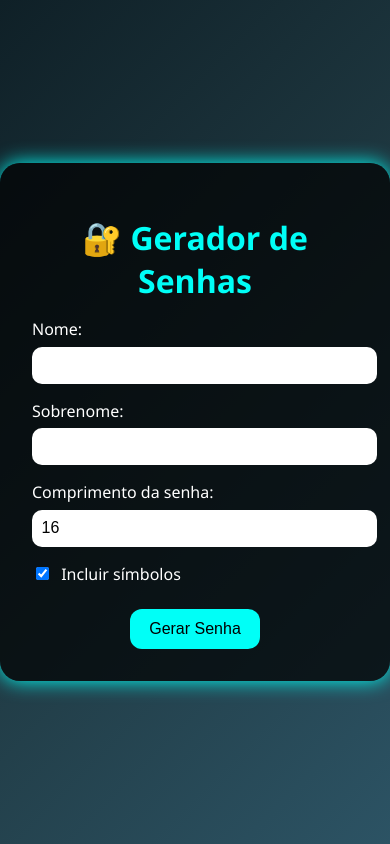
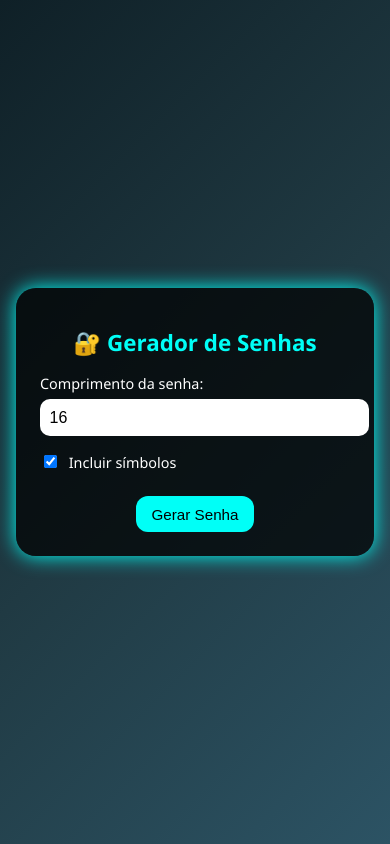
Before and after one commit to jacksonpessoas/gerador_senha, a Flask app: page / in a window 390 px wide. Run offline with Flask 3, Linux system fonts and the light colour scheme.

Commit message:
Campos Nome e Sobrenome removidos

```diff
--- a/static/script.js
+++ b/static/script.js
@@ -1,23 +1,127 @@
+// function gerarSenha() {
+//   const length = parseInt(document.getElementById("length").value);
+//   const usarSimbolos = document.getElementById("symbols").checked;
+//   const nome = document.getElementById("nome").value.trim();
+//   const sobrenome = document.getElementById("sobrenome").value.trim();
+//   const nomeCompleto = `${nome} ${sobrenome}`;
+
+//   fetch("/gerar", {
+//     method: "POST",
+//     headers: { "Content-Type": "application/json" },
+//     body: JSON.stringify({
+//       tamanho: length,
+//       usar_simbolos: usarSimbolos,
+//       nome_usuario: nomeCompleto
+//     })
+//   })
+//     .then(res => res.json())
+//     .then(data => {
+//       document.getElementById("senha-texto").textContent = data.senha;
+//       document.getElementById("resultado").style.display = "block";
+//       resetarBotaoCopiar();
+//     })
+//     .catch(err => {
+//       console.error("Erro:", err);
+//       document.getElementById("senha-texto").textContent = "Erro ao gerar senha.";
+//     });
+// }
+
+// function copiarSenha() {
+//   const senha = document.getElementById("senha-texto").textContent;
+//   if (!senha || senha === "Sua senha aparecerá aqui") return;
+
+//   navigator.clipboard.writeText(senha).then(() => {
+//     const btn = document.getElementById("copiar-btn");
+//     btn.textContent = "✅ Senha copiada!";
+//     btn.style.backgroundColor = "#28a745"; // verde
+//     btn.style.color = "#fff";
+
+//     setTimeout(resetarBotaoCopiar, 2000);
+//   });
+// }
+
+// function resetarBotaoCopiar() {
+//   const btn = document.getElementById("copiar-btn");
+//   btn.textContent = "📋 Copiar Senha";
+//   btn.style.backgroundColor = "#00fff7";
+//   btn.style.color = "#000";
+// }
+
+
+
+
+
+// document.getElementById("gerar-btn").addEventListener("click", function () {
+//   fetch("/gerar", {
+//     method: "POST",
+//     body: new FormData(document.getElementById("form")),
+//   })
+//     .then(response => response.json())
+//     .then(data => {
+//       const senhaBox = document.getElementById("senha-box");
+//       const copiarBtn = document.getElementById("copiar-btn");
+
+//       senhaBox.innerText = data.senha;
+//       senhaBox.style.display = "block";
+//       senhaBox.classList.remove("fade-in"); // reinicia animação
+//       void senhaBox.offsetWidth; // truque para reiniciar
+//       senhaBox.classList.add("fade-in");
+
+//       copiarBtn.style.display = "block";
+//       copiarBtn.classList.remove("copiado");
+//       copiarBtn.innerText = "Copiar Senha";
+//     });
+// });
+
+// document.getElementById("copiar-btn").addEventListener("click", function () {
+//   const senha = document.getElementById("senha-box").innerText;
+//   navigator.clipboard.writeText(senha).then(() => {
+//     const copiarBtn = document.getElementById("copiar-btn");
+//     copiarBtn.classList.add("copiado");
+//     copiarBtn.innerText = "Senha copiada!";
+//     setTimeout(() => {
+//       copiarBtn.classList.remove("copiado");
+//       copiarBtn.innerText = "Copiar Senha";
+//     }, 2000);
+//   });
+// });
+
+
+
+
+
+
+
+
 function gerarSenha() {
   const length = parseInt(document.getElementById("length").value);
   const usarSimbolos = document.getElementById("symbols").checked;
-    const nome = document.getElementById("nome").value.trim();
-    const sobrenome = document.getElementById("sobrenome").value.trim();
-    const nomeCompleto = `${nome} ${sobrenome}`;
+  // const nome = document.getElementById("nome").value.trim();
+  // const sobrenome = document.getElementById("sobrenome").value.trim();
+  // const nomeCompleto = `${nome} ${sobrenome}`;
 
   fetch("/gerar", {
     method: "POST",
     headers: { "Content-Type": "application/json" },
     body: JSON.stringify({
       tamanho: length,
-        usar_simbolos: usarSimbolos,
-        nome_usuario: nomeCompleto
+      usar_simbolos: usarSimbolos
+      // nome_usuario: nomeCompleto
     })
   })
     .then(res => res.json())
     .then(data => {
-        document.getElementById("senha-texto").textContent = data.senha;
-        document.getElementById("resultado").style.display = "block";
+      const senhaBox = document.getElementById("resultado");
+      const senhaTexto = document.getElementById("senha-texto");
+
+      senhaTexto.textContent = data.senha;
+
+      // Mostra a caixa e reinicia a animação
+      senhaBox.style.display = "block";
+      senhaBox.classList.remove("fade-in");
+      void senhaBox.offsetWidth; // reinicia a animação
+      senhaBox.classList.add("fade-in");
+
       resetarBotaoCopiar();
     })
     .catch(err => {
@@ -33,8 +137,7 @@ function gerarSenha() {
   navigator.clipboard.writeText(senha).then(() => {
     const btn = document.getElementById("copiar-btn");
     btn.textContent = "✅ Senha copiada!";
-      btn.style.backgroundColor = "#28a745"; // verde
-      btn.style.color = "#fff";
+    btn.classList.add("copiado");
 
     setTimeout(resetarBotaoCopiar, 2000);
   });
@@ -43,6 +146,5 @@ function gerarSenha() {
 function resetarBotaoCopiar() {
   const btn = document.getElementById("copiar-btn");
   btn.textContent = "📋 Copiar Senha";
-    btn.style.backgroundColor = "#00fff7";
-    btn.style.color = "#000";
+  btn.classList.remove("copiado");
 }
--- a/static/style.css
+++ b/static/style.css
@@ -1,56 +1,3 @@
-/* body {
-    background: linear-gradient(135deg, #0f0c29, #302b63, #24243e);
-    color: #00ffc3;
-    font-family: 'Courier New', Courier, monospace;
-    display: flex;
-    justify-content: center;
-    align-items: center;
-    height: 100vh;
-    margin: 0;
-  }
-
-  .container {
-    background-color: rgba(0, 0, 0, 0.4);
-    border: 2px solid #00ffc3;
-    border-radius: 16px;
-    padding: 2rem;
-    width: 300px;
-    box-shadow: 0 0 20px #00ffc3;
-    text-align: center;
-  }
-
-  input, button {
-    width: 100%;
-    margin-top: 10px;
-    padding: 10px;
-    border-radius: 8px;
-    border: none;
-    font-size: 1rem;
-  }
-
-  button {
-    background-color: #00ffc3;
-    color: #000;
-    font-weight: bold;
-    cursor: pointer;
-    transition: background 0.3s ease;
-  }
-
-  button:hover {
-    background-color: #00bfa5;
-  }
-
-  .senha-box {
-    margin-top: 15px;
-    padding: 10px;
-    background: #111;
-    border: 1px dashed #00ffc3;
-    word-break: break-all;
-    border-radius: 8px;
-  }
-   */
-
-
 body {
   margin: 0;
   font-family: 'Segoe UI', Tahoma, Geneva, Verdana, sans-serif;
@@ -59,7 +6,9 @@ body {
   display: flex;
   justify-content: center;
   align-items: center;
-  height: 100vh;
+  min-height: 100vh;
+  padding: 1rem;
+  box-sizing: border-box;
 }
 
 .container {
@@ -75,12 +24,14 @@ body {
 h1 {
   margin-bottom: 1rem;
   color: #00fff7;
+  font-size: 1.8rem;
 }
 
 label {
   display: block;
   margin-top: 1rem;
   text-align: left;
+  font-size: 1rem;
 }
 
 input[type="text"],
@@ -107,11 +58,12 @@ button {
   font-size: 1rem;
   border-radius: 12px;
   cursor: pointer;
-  transition: background 0.3s;
+  transition: background 0.3s, transform 0.2s;
 }
 
 button:hover {
   background-color: #02d4c6;
+  transform: scale(1.02);
 }
 
 .senha-box {
@@ -121,8 +73,10 @@ button:hover {
   border: 1px dashed #00fff7;
   border-radius: 10px;
   font-family: monospace;
-  word-break: break-all;
+  word-break: break-word;
   position: relative;
+  font-size: 1.1rem;
+  color: #00fff7;
 }
 
 #copiar-btn {
@@ -140,4 +94,58 @@ button:hover {
 
 #copiar-btn:hover {
   background-color: #02d4c6;
+  transform: scale(1.02);
 }
+
+/* 🔄 Responsividade para telas menores */
+@media (max-width: 500px) {
+  .container {
+    padding: 1.5rem;
+    max-width: 90%;
+  }
+
+  h1 {
+    font-size: 1.4rem;
+  }
+
+  label {
+    font-size: 0.9rem;
+  }
+
+  .senha-box {
+    font-size: 1rem;
+    padding: 0.8rem;
+  }
+
+  button,
+  #copiar-btn {
+    font-size: 0.95rem;
+    padding: 0.6rem 1rem;
+  }
+}
+
+
+/* ..............................   */
+
+/* Fade-in com deslizamento */
+.fade-in {
+  animation: fadeInSlide 0.5s ease-out forwards;
+}
+
+@keyframes fadeInSlide {
+  0% {
+    opacity: 0;
+    transform: translateY(20px);
+  }
+
+  100% {
+    opacity: 1;
+    transform: translateY(0);
+  }
+}
+
+/* Botão copiado */
+#copiar-btn.copiado {
+  background-color: #4caf50;
+  color: #fff;
+}
--- a/templates/index.html
+++ b/templates/index.html
@@ -11,11 +11,11 @@
   <div class="container">
     <h1>🔐 Gerador de Senhas</h1>
 
-    <label for="nome">Nome:</label>
+    <!-- <label for="nome">Nome:</label>
     <input type="text" id="nome" required />
 
     <label for="sobrenome">Sobrenome:</label>
-    <input type="text" id="sobrenome" required />
+    <input type="text" id="sobrenome" required /> -->
 
     <label for="length">Comprimento da senha:</label>
     <input type="number" id="length" min="8" value="16" />
```
Lines whose indentation alone changed are shown as unchanged.
